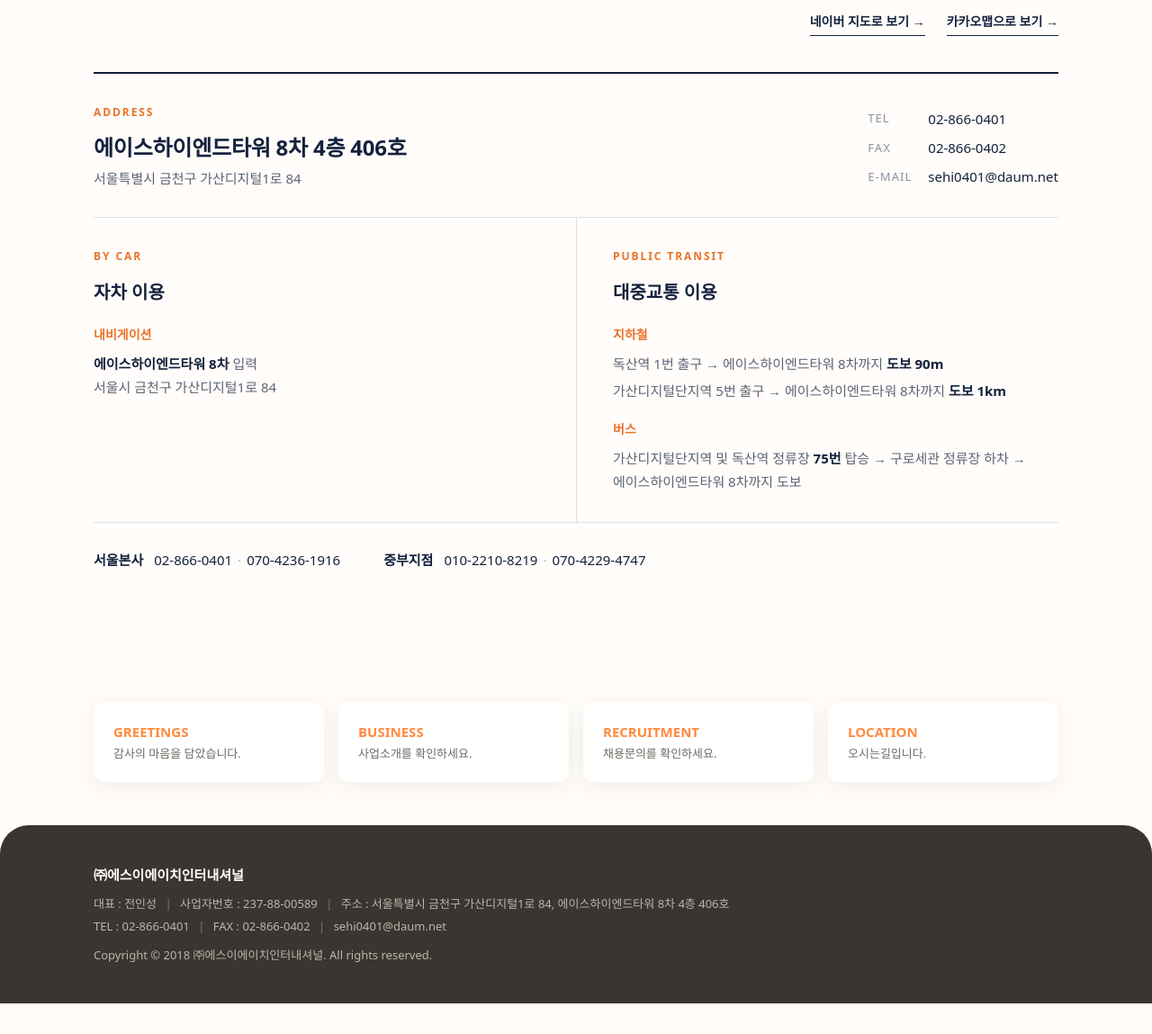
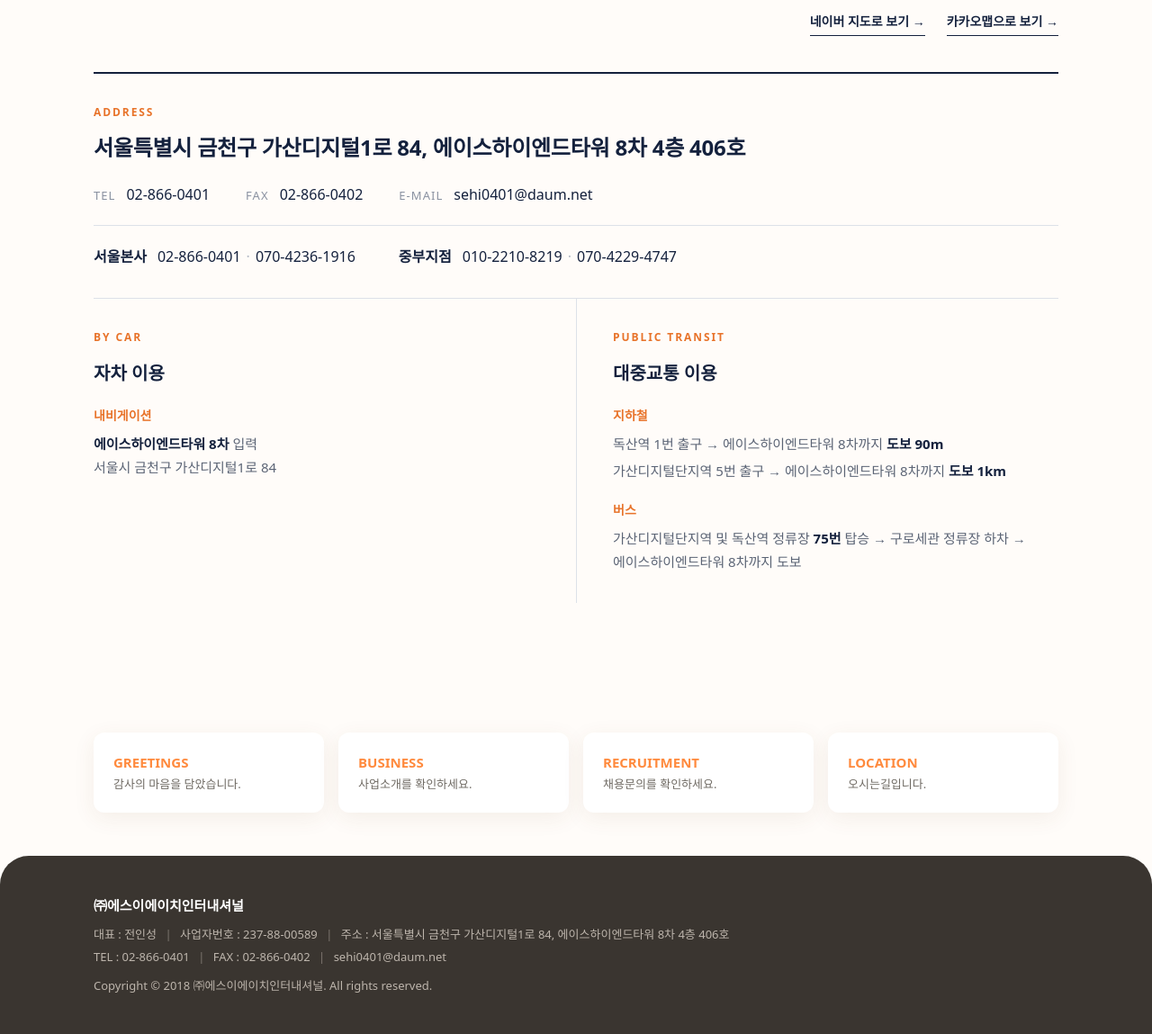
Before and after one commit to ivovilove2-maker/github.io, a Jekyll site: the page built from location.html, in a window 1280 px wide and 1400 px high, scrolled down 670 px. Shown: the part 251-1400 px from the top of the window at 90% size. Built offline with Jekyll 4.4.1, drawn with Linux system fonts in a browser that asks for light colours; some web fonts are replaced; before the commit the page ends 2036 px from its top, so only the background shows below that.

Commit message:
찾아오시는길: 주소 한 줄 → 연락처 → 본사/지점 → 길 안내 순서로 정리
Co-Authored-By: Claude Opus 5.5 <noreply@anthropic.com>

```diff
--- a/assets/css/style.css
+++ b/assets/css/style.css
@@ -717,11 +717,11 @@ img{max-width:100%;display:block}
 .lc-links{display:flex;justify-content:flex-end;gap:24px;margin:12px 0 0;font-size:14px}
 .lc-links a{color:var(--ab-ink);font-weight:600;border-bottom:1px solid var(--ab-ink);padding-bottom:2px}
 .lc-links a:hover{color:var(--ab-accent);border-color:var(--ab-accent)}
-.lc-info{display:grid;grid-template-columns:minmax(0,1fr) auto;gap:24px 48px;align-items:end;margin:40px 0 0;padding:32px 0;border-top:2px solid var(--ab-ink);border-bottom:1px solid var(--ab-line)}
-.lc-addr{margin:0;font-size:24px;line-height:1.45;font-weight:700;color:var(--ab-ink);letter-spacing:-.01em}
-.lc-addr small{display:block;margin-top:6px;font-size:15px;font-weight:400;color:var(--ab-mute);letter-spacing:0}
-.lc-contact{margin:0;display:grid;grid-template-columns:auto auto;gap:6px 18px;font-size:15px;color:var(--ab-ink)}
-.lc-contact dt{color:#8A92A1;font-size:13px;letter-spacing:.08em;align-self:center}
+.lc-info{margin:40px 0 0;padding:32px 0;border-top:2px solid var(--ab-ink);border-bottom:1px solid var(--ab-line)}
+.lc-addr{margin:0 0 20px;font-size:24px;line-height:1.45;font-weight:700;color:var(--ab-ink);letter-spacing:-.01em}
+.lc-contact{margin:0;display:flex;flex-wrap:wrap;gap:8px 40px;font-size:16px;color:var(--ab-ink)}
+.lc-contact div{display:flex;align-items:baseline;gap:12px}
+.lc-contact dt{color:#8A92A1;font-size:13px;letter-spacing:.08em}
 .lc-contact dd{margin:0}
 .lc-contact a:hover{color:var(--ab-accent)}
 .lc-ways{display:grid;grid-template-columns:repeat(2,minmax(0,1fr))}
@@ -734,13 +734,12 @@ img{max-width:100%;display:block}
 .lc-ways dd:last-child{margin-bottom:0}
 .lc-ways dd b{color:var(--ab-ink)}
 .lc-ways dd p{margin:0 0 4px}
-.lc-tel{border-top:1px solid var(--ab-line);padding-top:28px;display:flex;flex-wrap:wrap;gap:12px 48px;font-size:15px;color:var(--ab-ink)}
+.lc-tel{margin:20px 0 0;padding-top:20px;border-top:1px solid var(--ab-line);display:flex;flex-wrap:wrap;gap:8px 48px;font-size:16px;color:var(--ab-ink)}
 .lc-tel p{margin:0}
 .lc-tel b{margin-right:12px}
 .lc-tel span{color:#B4BAC5;margin:0 6px}
 @media (max-width:960px){
   .lc-map{height:320px}
-  .lc-info{grid-template-columns:minmax(0,1fr)}
   .lc-ways{grid-template-columns:minmax(0,1fr)}
   .lc-ways section,.lc-ways section+section{padding:28px 0;border-left:0}
   .lc-ways section+section{border-top:1px solid var(--ab-line)}
--- a/location.html
+++ b/location.html
@@ -11,15 +11,16 @@ description: "㈜에스이에이치인터내셔널 찾아오시는길 - 서울
     </div>
 
     <div class="lc-info">
-      <div>
-        <p class="ab-ey">ADDRESS</p>
-        <p class="lc-addr">에이스하이엔드타워 8차 4층 406호<small>서울특별시 금천구 가산디지털1로 84</small></p>
-      </div>
+      <p class="ab-ey">ADDRESS</p>
+      <p class="lc-addr">서울특별시 금천구 가산디지털1로 84, 에이스하이엔드타워 8차 4층 406호</p>
       <dl class="lc-contact">
-        <dt>TEL</dt><dd><a href="tel:028660401">02-866-0401</a></dd>
-        <dt>FAX</dt><dd>02-866-0402</dd>
-        <dt>E-MAIL</dt><dd><a href="mailto:sehi0401@daum.net">sehi0401@daum.net</a></dd>
+        <div><dt>TEL</dt><dd><a href="tel:028660401">02-866-0401</a></dd></div>
+        <div><dt>FAX</dt><dd>02-866-0402</dd></div>
+        <div><dt>E-MAIL</dt><dd><a href="mailto:sehi0401@daum.net">sehi0401@daum.net</a></dd></div>
       </dl>
+      <div class="lc-tel">
+{% for c in site.company.contacts %}        <p><b>{{ c.name }}</b>{% for ph in c.phones %}{% unless forloop.first %}<span>·</span>{% endunless %}<a href="tel:{{ ph | remove: '-' }}">{{ ph }}</a>{% endfor %}</p>
+{% endfor %}      </div>
     </div>
 
     <div class="lc-ways">
@@ -42,7 +43,3 @@ description: "㈜에스이에이치인터내셔널 찾아오시는길 - 서울
         </dl>
       </section>
     </div>
-
-    <div class="lc-tel">
-{% for c in site.company.contacts %}      <p><b>{{ c.name }}</b>{% for ph in c.phones %}{% unless forloop.first %}<span>·</span>{% endunless %}<a href="tel:{{ ph | remove: '-' }}">{{ ph }}</a>{% endfor %}</p>
-{% endfor %}    </div>
```
